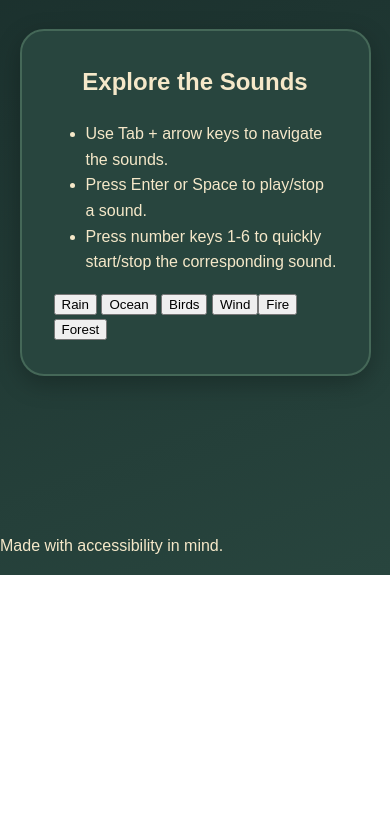
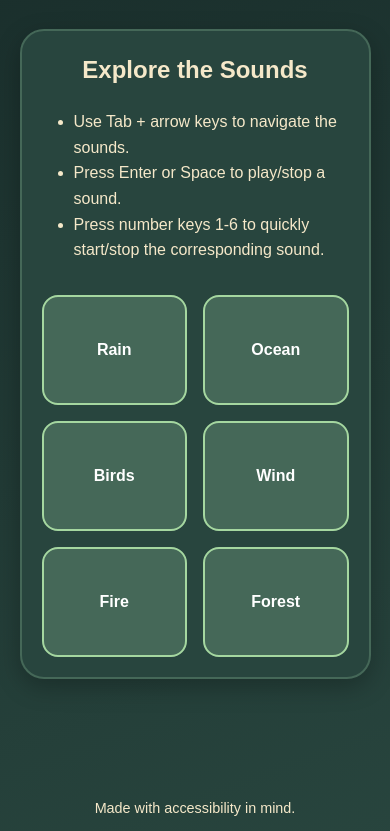
Before and after one commit to MorenoSamantha-FS/LittleSoundGarden, a plain HTML site: page index.html in a window 390 px wide. Shown: the part 269-1100 px from the top of the page. Before the commit the page ends 844 px from the top, so only its background shows below. Drawn offline with Linux system fonts and the light colour scheme.

Commit message:
Added remaining styling, button and hover behaviors, and media query for reduced motion.

```diff
--- a/css/style.css
+++ b/css/style.css
@@ -68,3 +68,89 @@ main ul {
   margin: 1rem auto;
   padding-left: 2rem;
 }
+/* Soundboard Grid */
+#soundboard {
+  display: grid;
+  grid-template-columns: repeat(3, 1fr);
+  gap: 1rem;
+  max-width: 600px;
+  margin: 2rem auto 0;
+}
+
+/* Sound Buttons */
+#soundboard button {
+  background-color: var(--moss-green);
+  color: var(--white);
+  border: 2px solid var(--sage-green);
+  border-radius: 1rem;
+  padding: 2rem 1rem;
+  min-height: 110px;
+  font: inherit;
+  font-size: 1.2rem;
+  font-weight: bold;
+  cursor: pointer;
+  transition:
+    background-color 0.2s,
+    transform 0.2s;
+}
+
+/* Mouse Hover */
+#soundboard button:hover {
+  background-color: #587d69;
+  transform: translateY(-3px);
+}
+
+/* Keyboard Focus */
+#soundboard button:focus-visible {
+  outline: 4px solid #ffe18a;
+  outline-offset: 4px;
+}
+
+/* Button Press */
+#soundboard button:active {
+  transform: scale(0.97);
+}
+
+/* Accessible Playback Status */
+#status {
+  text-align: center;
+  min-height: 2rem;
+  margin: 1.5rem 0;
+  font-size: 1.1rem;
+  color: var(--sage-green);
+}
+
+/* Footer */
+footer {
+  text-align: center;
+  padding: 1.5rem;
+  font-size: 0.9rem;
+}
+
+/* Responsive Layout */
+@media (max-width: 600px) {
+  main section {
+    padding: 1.25rem;
+  }
+
+  #soundboard {
+    grid-template-columns: repeat(2, minmax(0, 1fr));
+  }
+
+  #soundboard button {
+    padding: 1.5rem 0.5rem;
+    font-size: 1rem;
+  }
+}
+
+/* Accessibility: Reduced Motion */
+@media (prefers-reduced-motion: reduce) {
+  #soundboard button {
+    transition: none;
+  }
+
+  #soundboard button:hover,
+  #soundboard button:active {
+    transform: none;
+  }
+}
```
